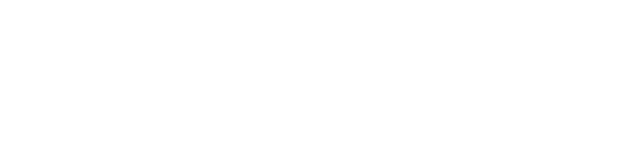
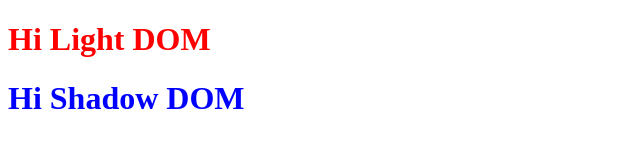
Before and after one commit to bobvandenberge/2017-polymer-presentation, a website: page 03-shadow-dom/index.html in a window 1280 px wide. Shown: the whole page, without its empty margins (0-640 px from the left). Drawn offline with Linux system fonts and the light colour scheme.

Commit message:
Finished

```diff
--- a/03-shadow-dom/index.html
+++ b/03-shadow-dom/index.html
@@ -3,13 +3,34 @@
 <head>
     <meta charset="UTF-8">
     <title>Shadow DOM Demo</title>
+
+    <style>
+        html {
+            --text-color: blue;
+        }
+        h1 {
+            color: red;
+        }
+    </style>
 </head>
 <body>
+
+    <h1>Hi Light DOM</h1>
 
     <div id="target"></div>
 
     <script>
-
+        var target = document.querySelector("#target");
+        var shadow = target.attachShadow({mode: 'open'});
+        shadow.innerHTML = `
+            <style>
+                :host {
+                    display: block;
+                    color: var(--text-color);
+                }
+            </style>
+            <h1>Hi Shadow DOM</h1>
+            `;
     </script>
 </body>
 </html>
```
